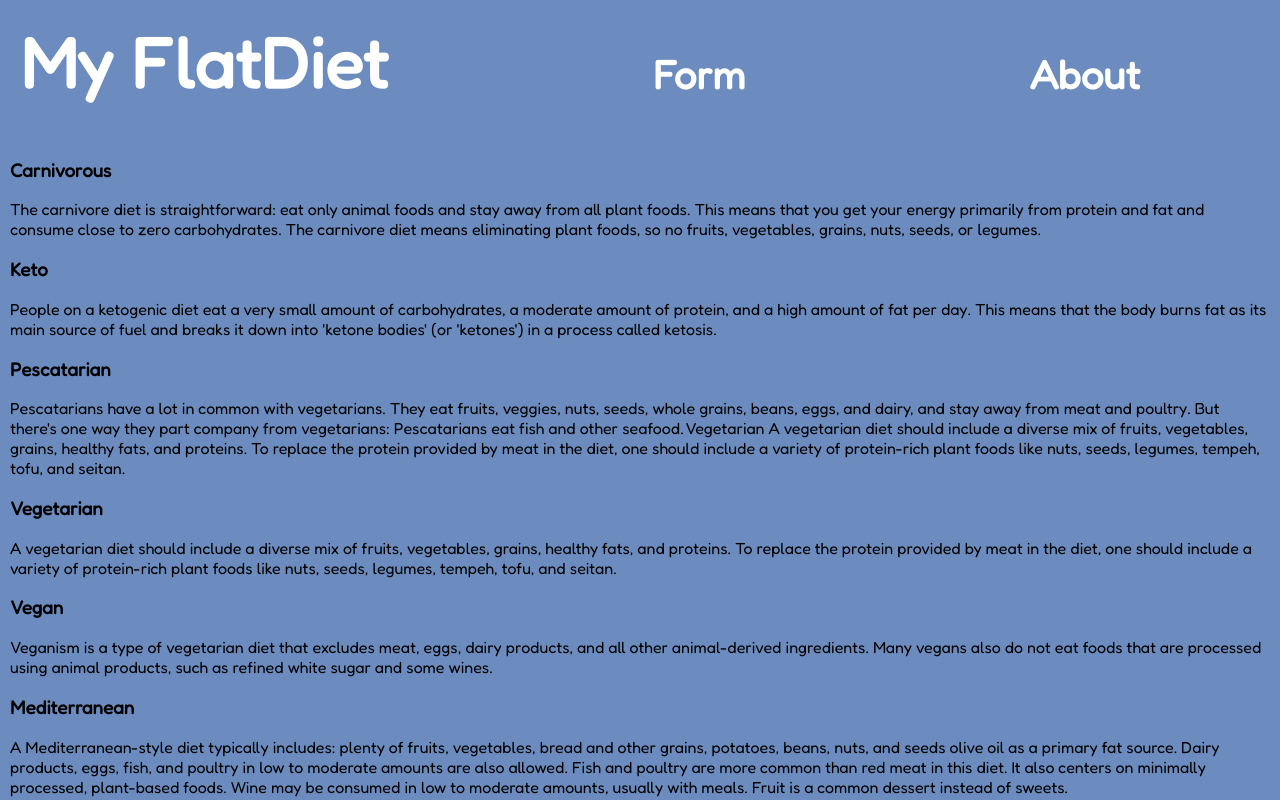
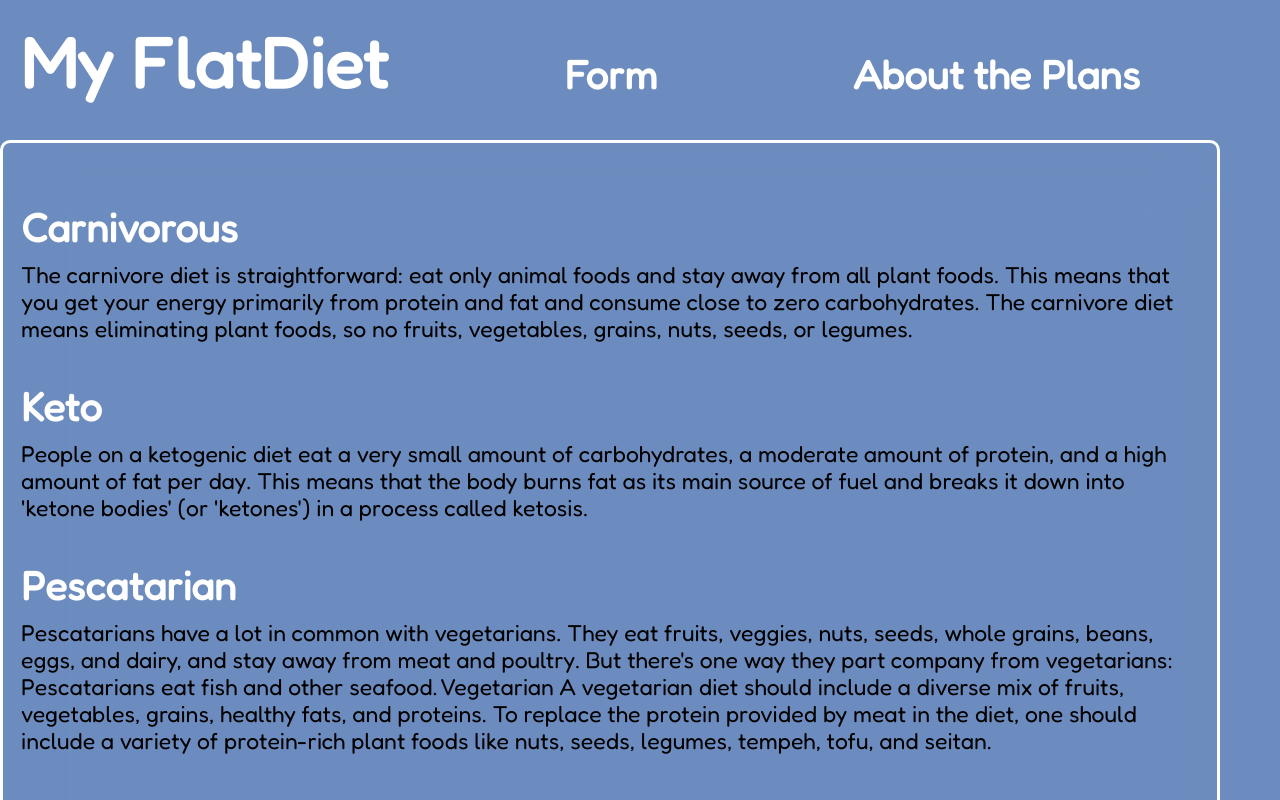
Before and after one commit to rashah1998/Phase-3-Project-Frontend, a React (Create React App) app: page /about in a window 1280 px wide. Shown: the top 800 px of the page. Built offline with nearby package versions, Linux system fonts and the light colour scheme; no server answers.

Commit message:
about page

```diff
--- a/src/Components/About.js
+++ b/src/Components/About.js
@@ -1,6 +1,6 @@
 function About() {
     return(
-        <div>
+        <div id='about-background'>
             <h3 className="about-headers">Carnivorous</h3>
             <p className="about-body">The carnivore diet is straightforward: eat only animal foods and stay away from all plant foods. This means that you get your energy primarily from protein and fat and consume close to zero carbohydrates. The carnivore diet means eliminating plant foods, so no fruits, vegetables, grains, nuts, seeds, or legumes.</p>
 
--- a/src/Components/App.js
+++ b/src/Components/App.js
@@ -50,7 +50,7 @@ function App() {
           <h2 id="form-link">Form</h2>
         </Link>
         <Link to="/about" style={{ textDecoration: "none" }}>
-          <h2 id="about-link">About</h2>
+          <h2 id="about-link">About the Plans</h2>
         </Link>
       </div>
       <div id="page-content">
--- a/src/Components/index.css
+++ b/src/Components/index.css
@@ -310,3 +310,26 @@ input[type="checkbox"]:checked{
 #form-background input[type="checkbox"]:checked{
   box-shadow: 0 0 0 3px white;
 }
+
+#about-background{
+  background-color: linear-gradient(to top left,rgba(255,255,255,0.7), rgba(255,255,255,0.3));
+  backdrop-filter: blur(30px);
+  max-width: 1500px;
+  padding: 20px 20px 18px 18px;
+  position: absolute;
+  right: 60px;
+  border: 3px solid white;
+  border-radius: 10px;
+  margin-bottom: 20px;
+}
+
+.about-headers{
+  color: white;
+  font-size: 40px;
+  margin-bottom: -10px;
+}
+
+.about-body{
+  font-size: 23px;
+  margin-top: 20px;
+}
```
